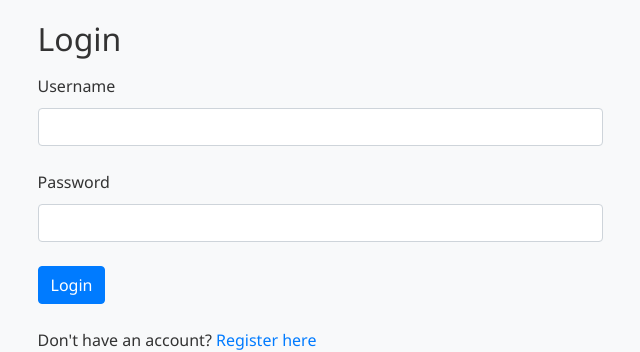
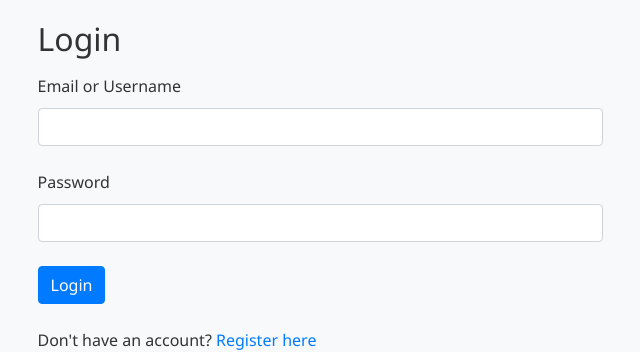
Before and after one commit to aceiicle/Global-Cuisine-Quest, a Flask app: page /login in a window 1280 px wide. Shown: the part 58-410 px from the top of the page, without its empty margins (320-960 px from the left). Run offline with Flask 3, Linux system fonts and the light colour scheme; some libraries are stand-ins or nearby versions.

Commit message:
Login Page Working, now also accepts either username or email

```diff
--- a/globalcuisine/auth.py
+++ b/globalcuisine/auth.py
@@ -30,7 +30,7 @@ def login():
     form = LoginForm()
     if form.validate_on_submit():
         logging.info('Form validated successfully.')
-        user = User.query.filter_by(username=form.username.data).first()
+        user = User.query.filter((User.username == form.username_or_email.data) | (User.email == form.username_or_email.data)).first()
         if user and user.check_password(form.password.data):
             login_user(user, remember=form.remember.data)
             # Debug Output
@@ -38,7 +38,7 @@ def login():
 
             return redirect(url_for('main.dashboard'))  # Redirect to the dashboard page
         else:
-            flash('Invalid username or password. Please try again.', 'danger')
+            flash('Invalid email/ username or password. Please try again.', 'danger')
 
     return render_template('login.html', form=form)
 
--- a/globalcuisine/forms.py
+++ b/globalcuisine/forms.py
@@ -19,6 +19,7 @@ class RegistrationForm(FlaskForm):
             raise ValidationError('That username is already in use. Please choose a different one.')
 
     def validate_email(self, email):
+        self.user = User.query.filter_by(email=email.data).first()
         if self.user:
             raise ValidationError('That email is already in use. Please choose a different one.')
 
@@ -29,18 +30,18 @@ class RegistrationForm(FlaskForm):
         db.session.commit()
 
 class LoginForm(FlaskForm):
-    username = StringField('Username', validators=[DataRequired()])
-    email = StringField('Email', validators=[DataRequired(), Email()])
+    username_or_email = StringField('Email or Username', validators=[DataRequired()])
     password = PasswordField('Password', validators=[DataRequired()])
     remember = BooleanField('Remember Me')
     submit = SubmitField('Login')
 
-    def validate_username(self, username):
-        self.user = User.query.filter_by(username=username.data).first()
+    def validate_username(self, username_or_email):
+        self.user = User.query.filter((User.username==username_or_email.data) | (User.email==username_or_email.data)).first()
         if not self.user:
-            raise ValidationError('That username does not exist. Please register.')
+            raise ValidationError('That username or email does not exist. Please register.')
 
     def validate_password(self, password):
+        self.user = User.query.filter((User.username==self.username_or_email.data) | (User.email==self.username_or_email.data)).first()
         if self.user and not self.user.check_password(password.data):
             raise ValidationError('Incorrect password.')
 
--- a/globalcuisine/templates/login.html
+++ b/globalcuisine/templates/login.html
@@ -9,12 +9,12 @@
             {{ form.hidden_tag() }}
 
             <div class="form-group">
-                <label for="username">Username</label>
+                <label for="username_or_email">Email or Username</label>
                 <!-- Rendering username field with validation feedback -->
-                {{ form.username(class_="form-control", id="username") }}
-                {% if form.username.errors %}
+                {{ form.username_or_email(class_="form-control", id="username") }}
+                {% if form.username_or_email.errors %}
                     <div class="alert alert-danger" role="alert">
-                        {% for error in form.username.errors %}
+                        {% for error in form.username_or_email.errors %}
                             <p>{{ error }}</p>
                         {% endfor %}
                     </div>
```
Also changed, not shown: instance/globalcuisine.db.
